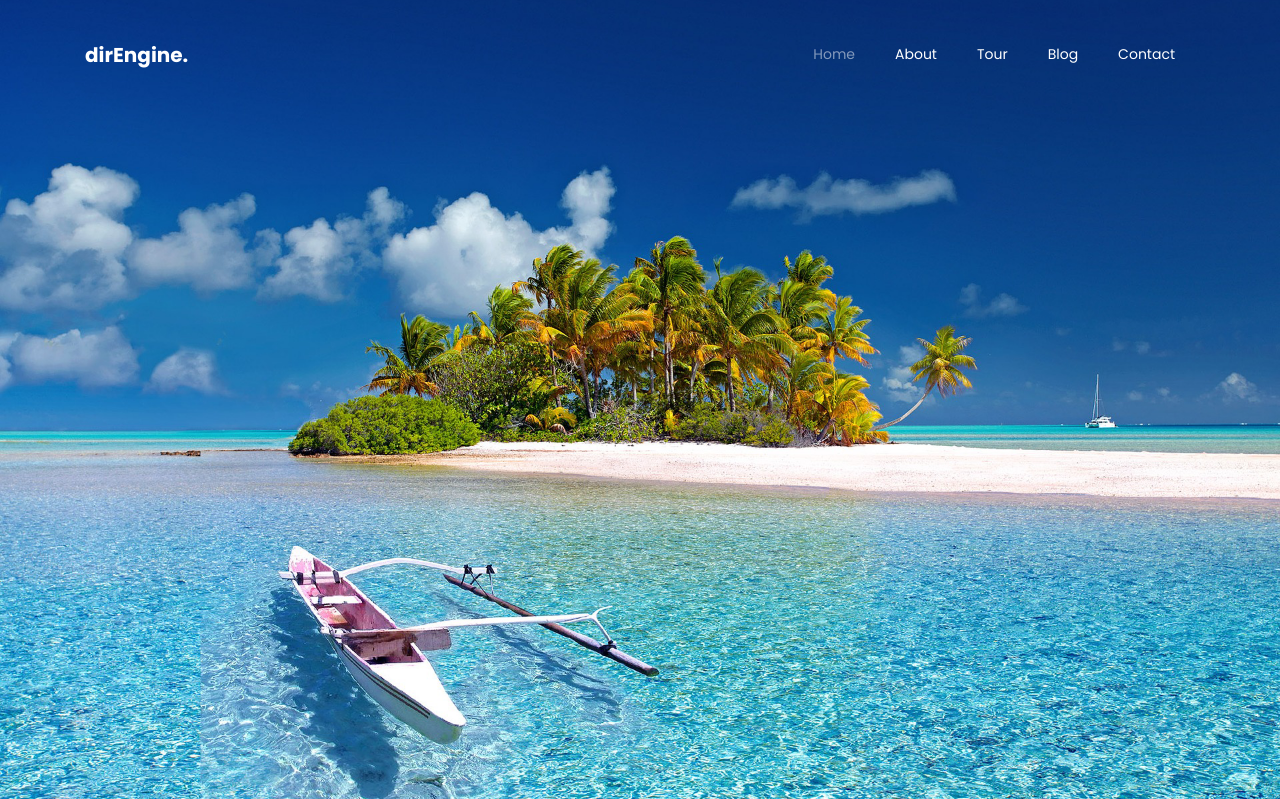
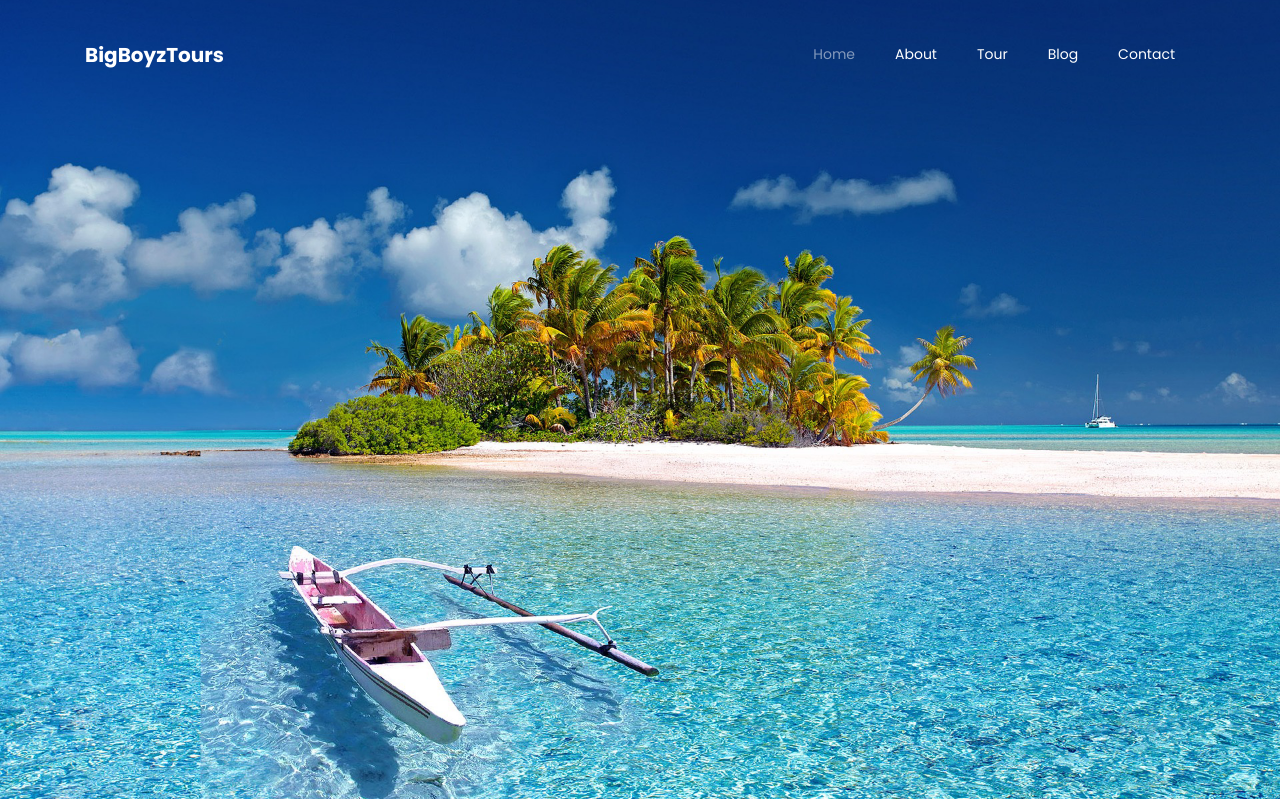
Before and after one commit to elywin/BigBoyzTourz, a Django app: page / in a window 1280 px wide. Shown: the top 799 px of the page. Run offline with Django 3.2, Linux system fonts and the light colour scheme; some libraries are stand-ins or nearby versions; some web fonts are replaced.

Commit message:
change title

```diff
--- a/templates/index.html
+++ b/templates/index.html
@@ -1,7 +1,7 @@
 <!DOCTYPE html>
 <html lang="en">
   <head>
-    <title>BigBoyzTour</title>
+    <title>BigBoyzTours</title>
 	{% load static %}
     <meta charset="utf-8">
     <meta name="viewport" content="width=device-width, initial-scale=1, shrink-to-fit=no">
@@ -32,7 +32,7 @@
 
   <nav class="navbar navbar-expand-lg navbar-dark ftco_navbar bg-dark ftco-navbar-light" id="ftco-navbar">
     <div class="container">
-      <a class="navbar-brand" href="{% url 'index' %}">dirEngine.</a>
+      <a class="navbar-brand" href="{% url 'index' %}">BigBoyzTours</a>
       <button class="navbar-toggler" type="button" data-toggle="collapse" data-target="#ftco-nav" aria-controls="ftco-nav" aria-expanded="false" aria-label="Toggle navigation">
         <span class="oi oi-menu"></span> Menu
       </button>
```
